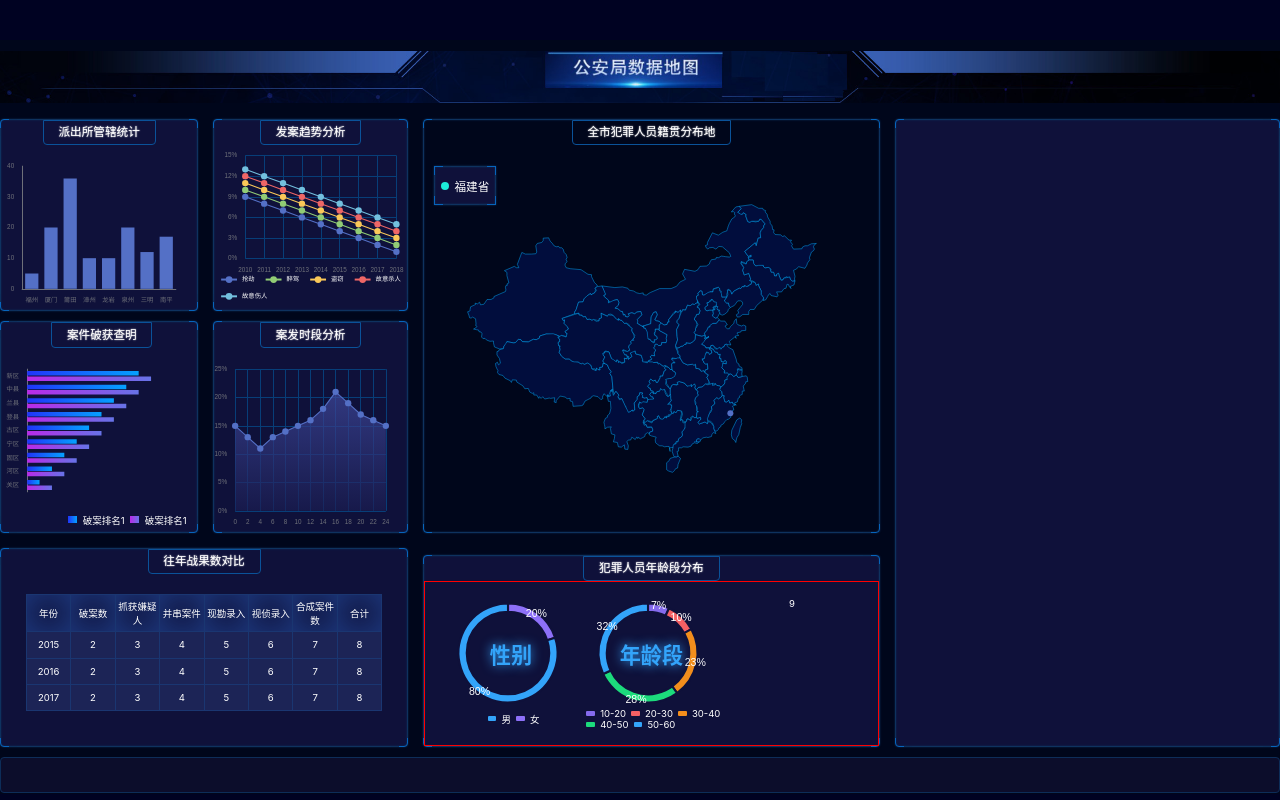
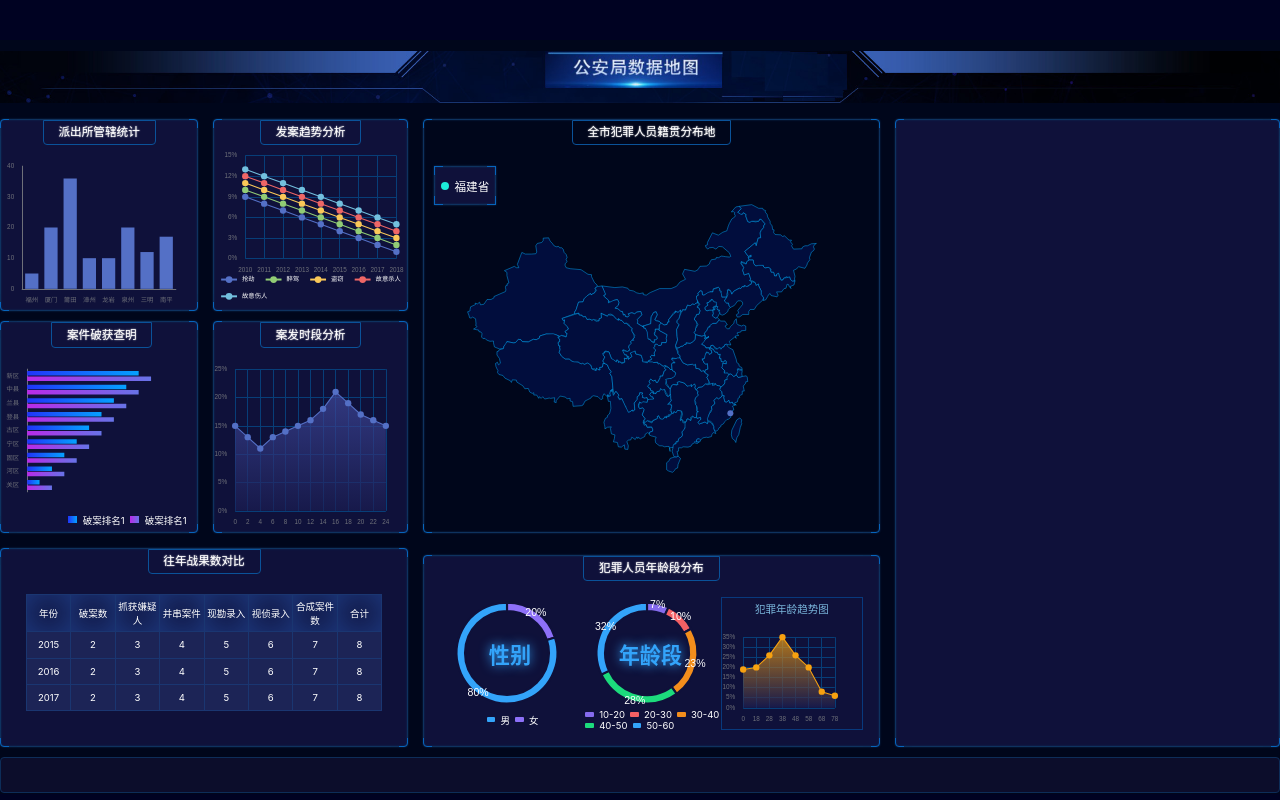
Before and after one commit to LiuYiBest/Data, a React (Vite) app: page /#/ in a window 1280 px wide. Built offline with nearby package versions, Linux system fonts and the light colour scheme.

Commit message:
初步实现正下方chart的实现

```diff
--- a/src/components/chart-4.tsx
+++ b/src/components/chart-4.tsx
@@ -26,7 +26,6 @@
                 }
             },
             series: [{
-                name: '故意伤人',
                 type: 'line',
                 data: [
                     0.15, 0.13, 0.11,
--- a/src/components/chart-9.tsx
+++ b/src/components/chart-9.tsx
@@ -1,16 +1,58 @@
 import React, {useEffect, useRef} from 'react';
 import * as echarts from 'echarts';
+import {createEchartsOptions} from '../shared/create-echarts-options';
+import {px} from '../shared/px';
 
 export const Chart9 = () => {
     const divRef = useRef(null);
     useEffect(() => {
         let myChart = echarts.init(divRef.current);
+        myChart.setOption(createEchartsOptions({
+            color: '#F7A110',
+            xAxis: {
+                type: 'category',
+                boundaryGap: false,
+                data: [0, 18, 28, 38, 48, 58, 68, 78],
+                splitLine: {show: true, lineStyle: {color: '#073E78'}},
+                axisTick: {show: false},
+                axisLine: {show: false},
+            },
+            yAxis: {
+                type: 'value',
+                splitLine: {lineStyle: {color: '#073E78'}},
+                axisLabel: {
+                    formatter(val) {
+                        return val * 100 + '%';
+                    }
+                }
+            },
+            series: [{
+                type: 'line',
+                data: [
+                    0.19, 0.20, 0.26,
+                    0.35, 0.26, 0.20,
+                    0.08, 0.06
+                ],
+                symbol: 'circle',
+                symbolSize: px(12),
+                lineStyle: {width: px(2)},
+                areaStyle: {
+                    color: new echarts.graphic.LinearGradient(0, 0, 0, 1, [{
+                        offset: 0,
+                        color: '#F7A110'
+                    }, {
+                        offset: 1,
+                        color: '#1B1D52'
+                    }]),
+                }
+            }]
+        }));
     }, []);
 
     return (
-        <div className="年龄段-图3">9
+        <div className="年龄段-图3">
+            <h3>犯罪年龄趋势图</h3>
             <div ref={divRef} className="chart">
-
             </div>
         </div>
     );
--- a/src/pages/home.scss
+++ b/src/pages/home.scss
@@ -110,7 +110,7 @@
     .年龄段 {display: flex;flex-direction: column;
       height: px(363);
       > .charts {
-        width: 100%;flex: 1; border: 1px solid red;
+        width: 100%;flex: 1;
         display: flex; padding: px(30);
       }
       &-图1, &-图2, &-图3 {
@@ -138,6 +138,10 @@
         .legend {
           justify-content: flex-start;
         }
+      }
+      &-图3 {
+        border: 1px solid #08397d;
+        h3 {font-size: px(20); color: #7ab6db; margin-top: px(6);}
       }
     }
 
```
